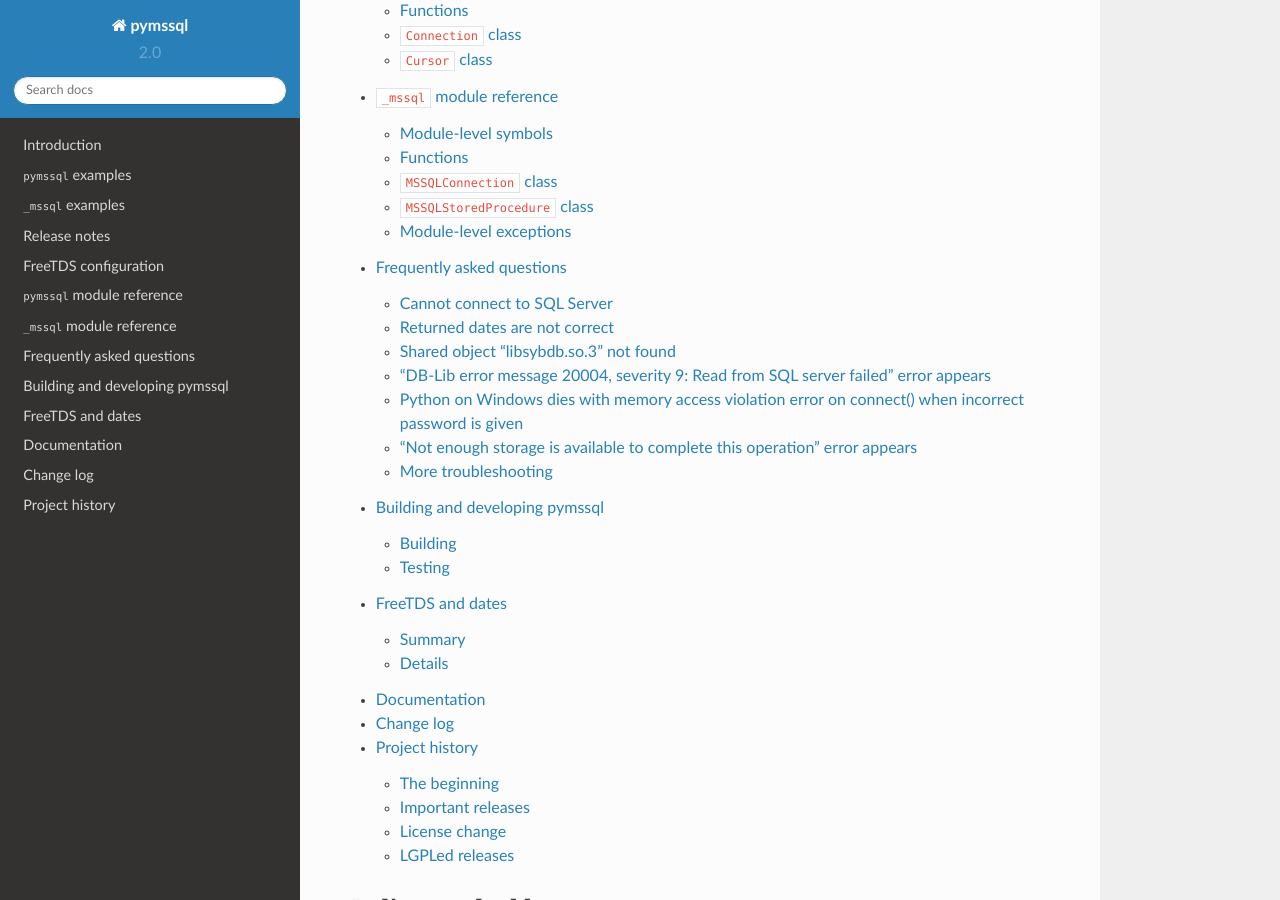
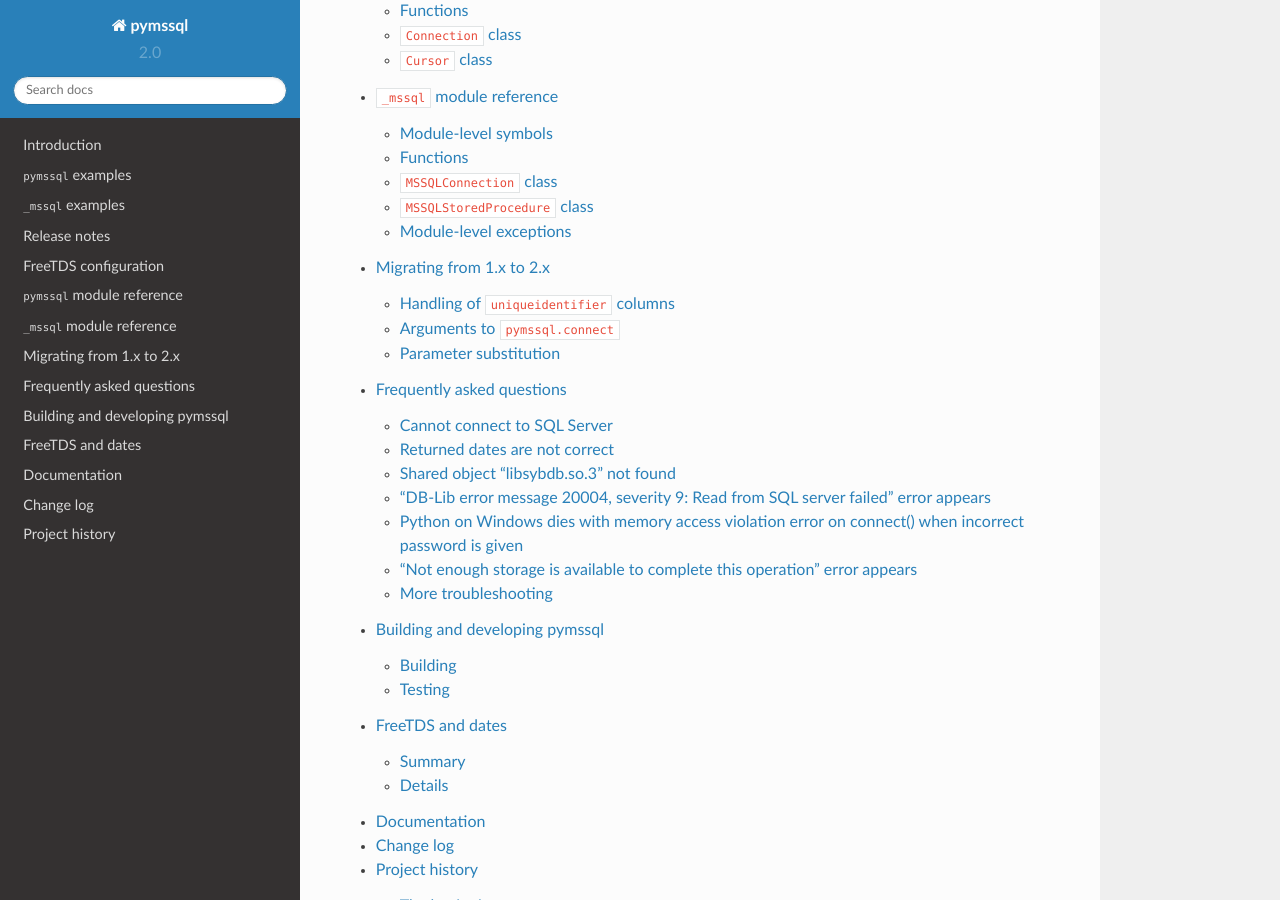
Before and after one commit to pymssql/pymssql, a Sphinx documentation site: the page built from docs/index.rst, in a window 1280 px wide and 900 px high, scrolled down 1169 px. Built offline with Sphinx 7.4.7 and the Read the Docs theme 2.0.0, drawn with Linux system fonts in a browser that asks for light colours; some of the changed lines change nothing that is shown.

Commit message:
Add docs: Migrating from 1.x to 2.x

```diff
--- a/docs/index.rst
+++ b/docs/index.rst
@@ -44,6 +44,7 @@
    freetds
    ref/pymssql
    ref/_mssql
+   migrate_1_x_to_2_x
    faq
    building_and_developing
    freetds_and_dates
--- /dev/null
+++ b/docs/migrate_1_x_to_2_x.rst
@@ -0,0 +1,128 @@
+==========================
+Migrating from 1.x to 2.x
+==========================
+
+Because of the DB-API standard and because effort was made to make the
+interface of pymssql 2.x similar to that of pymssql 1.x, there are only a few
+differences and usually upgrading is pretty easy.
+
+There are a few differences though...
+
+Handling of ``uniqueidentifier`` columns
+========================================
+
+SQL Server has a data type called `uniqueidentifier
+<http://technet.microsoft.com/en-us/library/ms187942.aspx>`_.
+
+In pymssql 1.x, ``uniqueidentifier`` columns are returned in results as
+byte strings with 16 bytes; if you want a :class:`python:uuid.UUID` instance,
+then you have to construct it yourself from the byte string::
+
+    >>> cursor.execute("SELECT * FROM foo")
+    >>> id_value = cursor.fetchone()['uniqueidentifier']
+    >>> id_value
+    'j!\xcf\x14D\xce\xe6B\xab\xe0\xd9\xbey\x0cMK'
+    >>> type(id_value)
+    <type 'str'>
+    >>> len(id_value)
+    16
+    >>> import uuid
+    >>> id_uuid = uuid.UUID(bytes_le=id_value)
+    >>> id_uuid
+    UUID('14cf216a-ce44-42e6-abe0-d9be790c4d4b')
+
+In pymssql 2.x, ``uniqueidentifier`` columns are returned in results as
+instances of :class:`python:uuid.UUID` and if you want the bytes, like in
+pymssql 1.x, you have to use :attr:`python:uuid.UUID.bytes_le` to get them::
+
+    >>> cursor.execute("SELECT * FROM foo")
+    >>> id_value = cursor.fetchone()['uniqueidentifier']
+    >>> id_value
+    UUID('14cf216a-ce44-42e6-abe0-d9be790c4d4b')
+    >>> type(id_value)
+    <class 'uuid.UUID'>
+    >>> id_value.bytes_le
+    'j!\xcf\x14D\xce\xe6B\xab\xe0\xd9\xbey\x0cMK'
+
+Arguments to ``pymssql.connect``
+================================
+
+The arguments are a little bit different. Some notable differences:
+
+In pymssql 1.x, the parameter to specify the host is called ``host`` and it can contain a host and port -- e.g.:
+
+::
+
+    conn = pymssql.connect(host='SQLHOST:1433')  # specified TCP port at a host
+
+There are some other syntaxes for the ``host`` parameter that allow using a
+comma instead of a colon to delimit host and port, to specify Windows hosts, to
+specify a specific SQL Server instance, etc.
+
+::
+
+    conn = pymssql.connect(host=r'SQLHOST,5000')  # specified TCP port at a host
+    conn = pymssql.connect(host=r'(local)\SQLEXPRESS')  # named instance on local machine [Win]
+
+In pymssql 2.x, the ``host`` parameter is supported (I am unsure if it has all
+of the functionality of pymssql 1.x). There is also a parameter to specify the
+host that is called ``server``. There is a separate parameter called ``port``.
+
+::
+
+    conn = pymssql.connect(server='SQLHOST', port=1500)
+
+Parameter substitution
+======================
+
+For parameter substitution, pymssql 2.x supports the ``format`` and
+``pyformat`` `PEP 249 paramstyles
+<http://www.python.org/dev/peps/pep-0249/#paramstyle>`_.
+
+Note that for ``pyformat``, PEP 249 only shows the example of a string substitution -- e.g.::
+
+    %(name)s
+
+It is not clear from PEP 249 whether other types should be support, like::
+
+    %(name)d
+    %(name)f
+
+However, in this `mailing list thread
+<http://python.6.x6.nabble.com/Some-obscurity-with-paramstyle-td2163302.html>`_,
+the general consensus is that the string format should be the only one
+required.
+
+Note that pymssql 2.x does not support ``%(name)d``, whereas pymssql 1.x did.
+So you may have to change code that uses this notation::
+
+    >>> pymssql.__version__
+    u'2.0.1.2'
+    >>> pymssql.paramstyle
+    'pyformat'
+
+    >>> cursor.execute("select 'hello' where 1 = %(name)d", dict(name=1))
+    Traceback (most recent call last):
+      File "<stdin>", line 1, in <module>
+      File "pymssql.pyx", line 430, in pymssql.Cursor.execute (pymssql.c:5900)
+        if not self._source._conn.nextresult():
+    pymssql.ProgrammingError: (102, "Incorrect syntax near '('.
+    DB-Lib error message 20018, severity 15:\n
+    General SQL Server error: Check messages from the SQL Server\n")
+
+to::
+
+    >>> cursor.execute("select 'hello' where '1' = %(name)s", dict(name='1'))
+    >>> cursor.fetchall()
+    [(u'hello',)]
+
+or::
+
+    >>> cursor.execute("select 'hello' where 1 = %d", 1)
+    >>> cursor.fetchall()
+    [(u'hello',)]
+
+Examples of this problem:
+
+* `Google Group post: paramstyle changed? <https://groups.google.com/forum/?fromgroups=#!searchin/pymssql/param/pymssql/sSriPxHfZNk/VoOrl-84MQwJ>`_
+* `GitHub issue #155: pymssql 2.x does not support "%(foo)d" parameter substitution style; pymssql 1.x did <https://github.com/pymssql/pymssql/issues/155>`_
```
